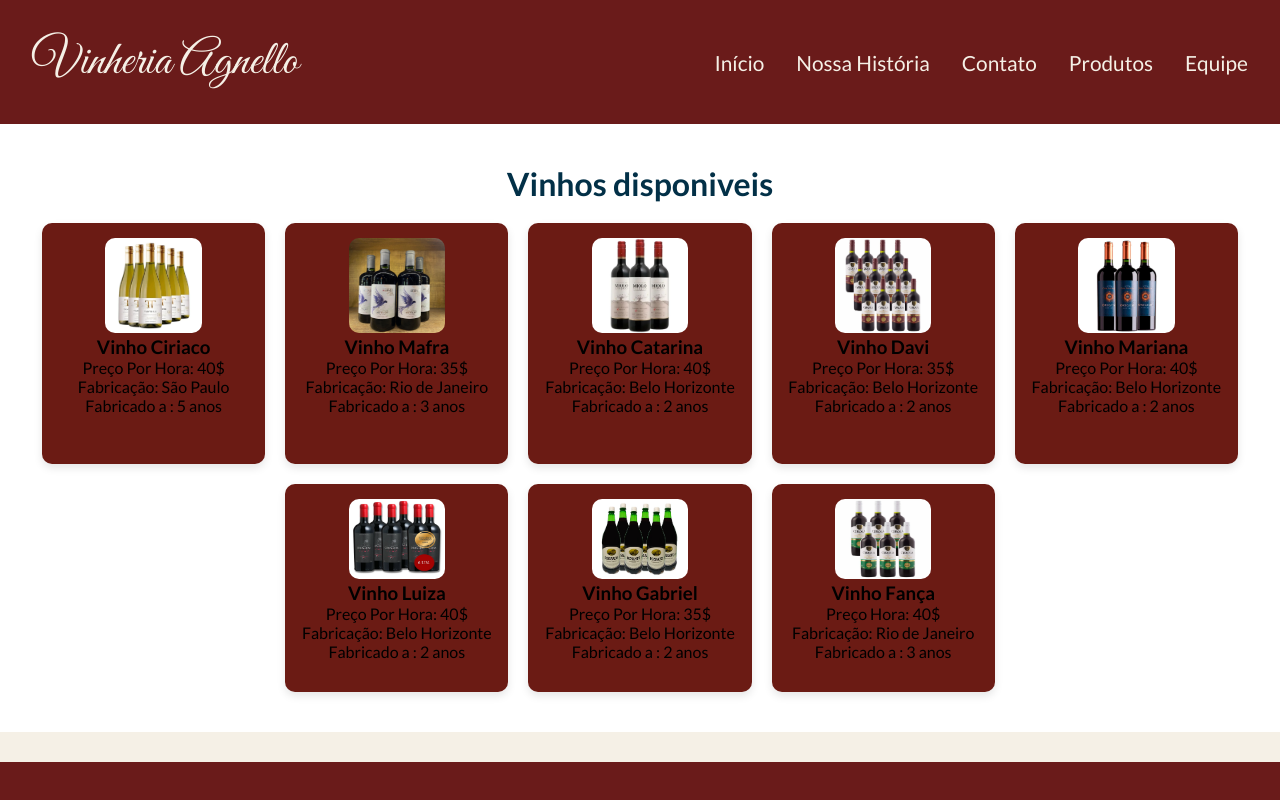
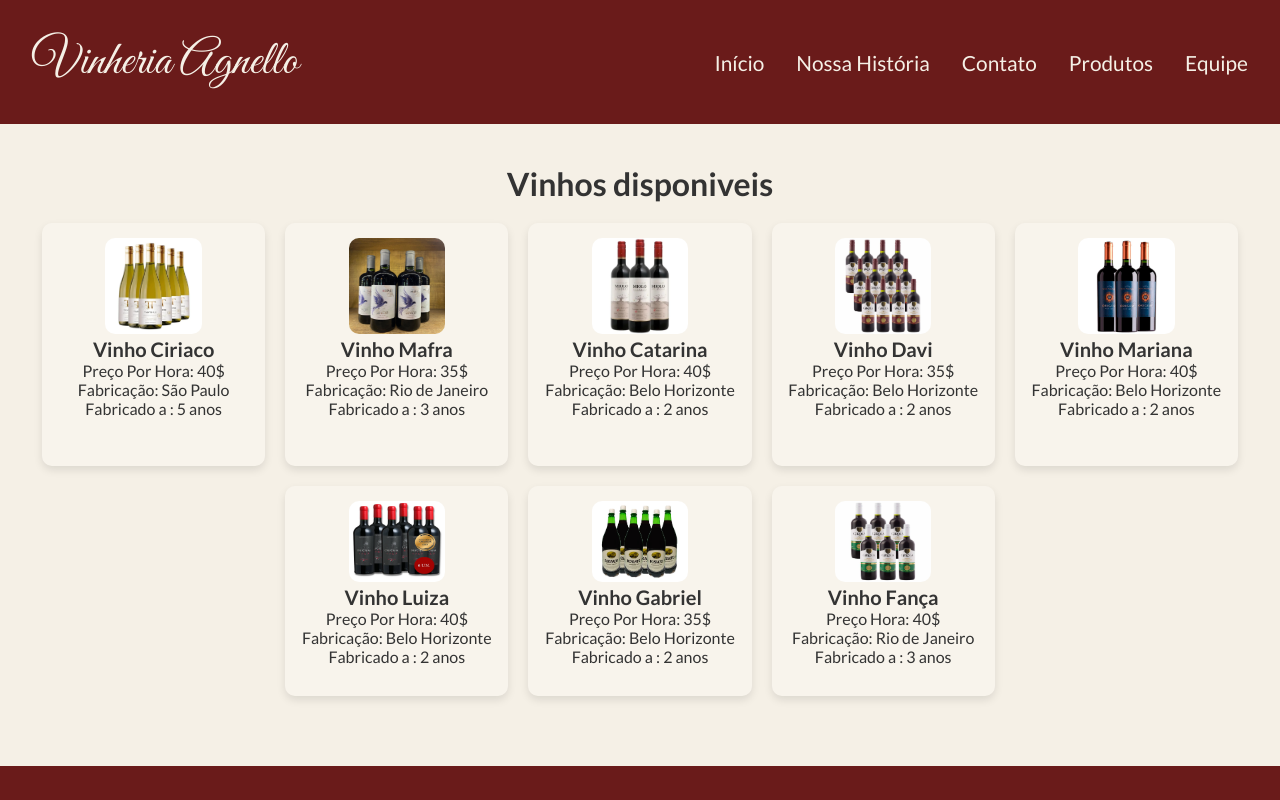
Before and after one commit to DaviMunhoz1005/FRONTEND-CP, a plain HTML site: page src/pages/products.html in a window 1280 px wide. Shown: the top 800 px of the page. Drawn offline with Linux system fonts and the light colour scheme.

Commit message:
fix(css products): corrigi o css da aba products

```diff
--- a/src/assets/styles/products.css
+++ b/src/assets/styles/products.css
@@ -2,13 +2,13 @@
 
 #vinhos-cadastrados {
     padding: 40px 20px;
-    background-color: #ffffff;
+    background-color: var(--main-background-color);
     text-align: center;
 }
 
 #vinhos-cadastrados h2 {
     font-size: 32px;
-    color: #023047;
+    color: var(--main-font-color);
     margin-bottom: 20px;
 }
 
@@ -21,12 +21,21 @@
 
 .vinho-card {
     width: 18%;
-    background-color:#6B1B14;
+    background-color:var(--primary-card-bg-color);
     padding: 15px;
     border-radius: 10px;
     box-shadow: 0 4px 8px rgba(0, 0, 0, 0.1);
     text-align: center;
     transition: transform 0.2s ease-in-out;
+    color: var(--main-font-color);
+}
+
+.vinho-card h3 {
+    font-size: 20px;
+}
+
+.vinho-card p {
+    font-size: 16px;
 }
 
 .vinho-card:hover {
```
